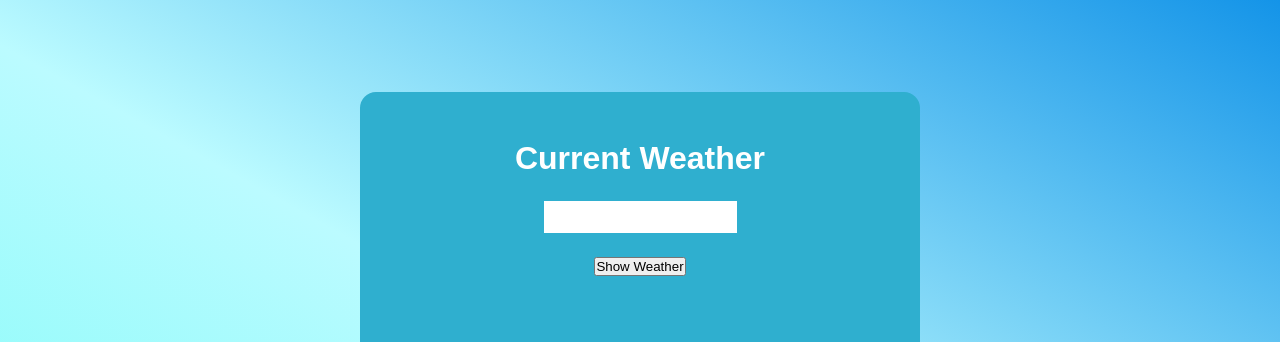
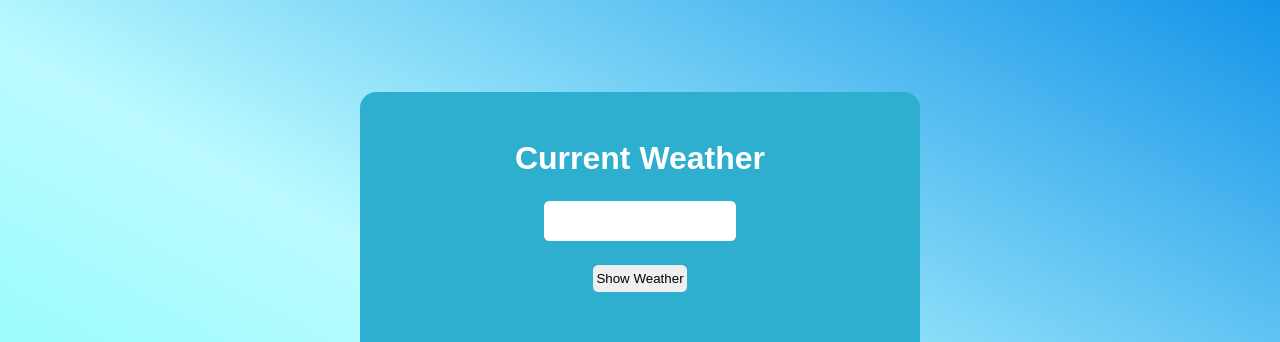
Before and after one commit to gbatistaa/Weather-App, a plain HTML site: page index.html in a window 1280 px wide. Shown: the top 342 px of the page. Drawn offline with Linux system fonts and the light colour scheme.

Commit message:
estilização dos inputs pronta

```diff
--- a/style.css
+++ b/style.css
@@ -13,19 +13,34 @@ body{
     align-items: center;
     justify-content: center;
     background: rgb(106,252,246);
-background: linear-gradient(29deg, rgba(106,252,246,1) 0%, rgba(187,251,255,1) 50%, rgba(20,148,232,1) 100%);
+    background: linear-gradient(29deg, rgba(106,252,246,1) 0%, rgba(187,251,255,1) 50%, rgba(20,148,232,1) 100%);
 }
 
 h1, #weather-box, #city-input{
     margin-bottom: 1.5rem;
 }
- #weather-button{
+div input#city-input{
+    height: 2.5rem;
+    width: 12rem;
+    outline-style: hidden;
+    outline-width: 2px;
+    border-radius: 0.4em;
+    border: none;
+    padding: 0.5rem;
+    color: rgb(59, 59, 59);
+}
+
+#weather-button{
+    border-radius: 0.4em;
     margin-bottom: 4.5rem;
+    height: 2em;
+    width: 7em;
+    border: none;
+    cursor: pointer;
  }
-
 #weather-box{
     padding: 3rem;
-    background-color: rgb(47, 175, 207);
+    background-color: #2fafcf;
     height: 37rem;
     width: 35rem;
     border-radius: 1rem;
@@ -35,12 +50,6 @@ h1, #weather-box, #city-input{
     flex-direction: column;
 }
 
-#city-input{
-
-    height: 2rem;
-    border: none;
-    padding: 0.5rem;
-}
  #weather-content{
     display: flex;
     flex-direction: row;
```
